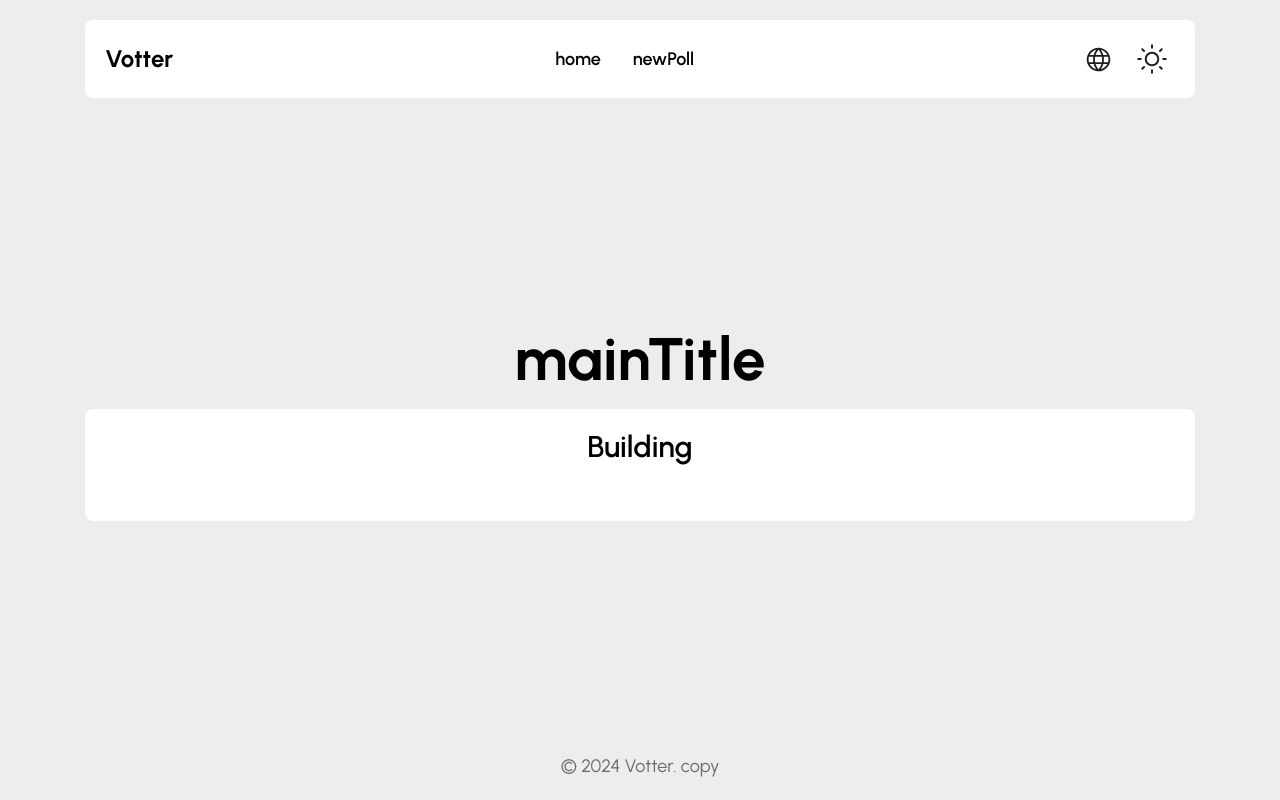
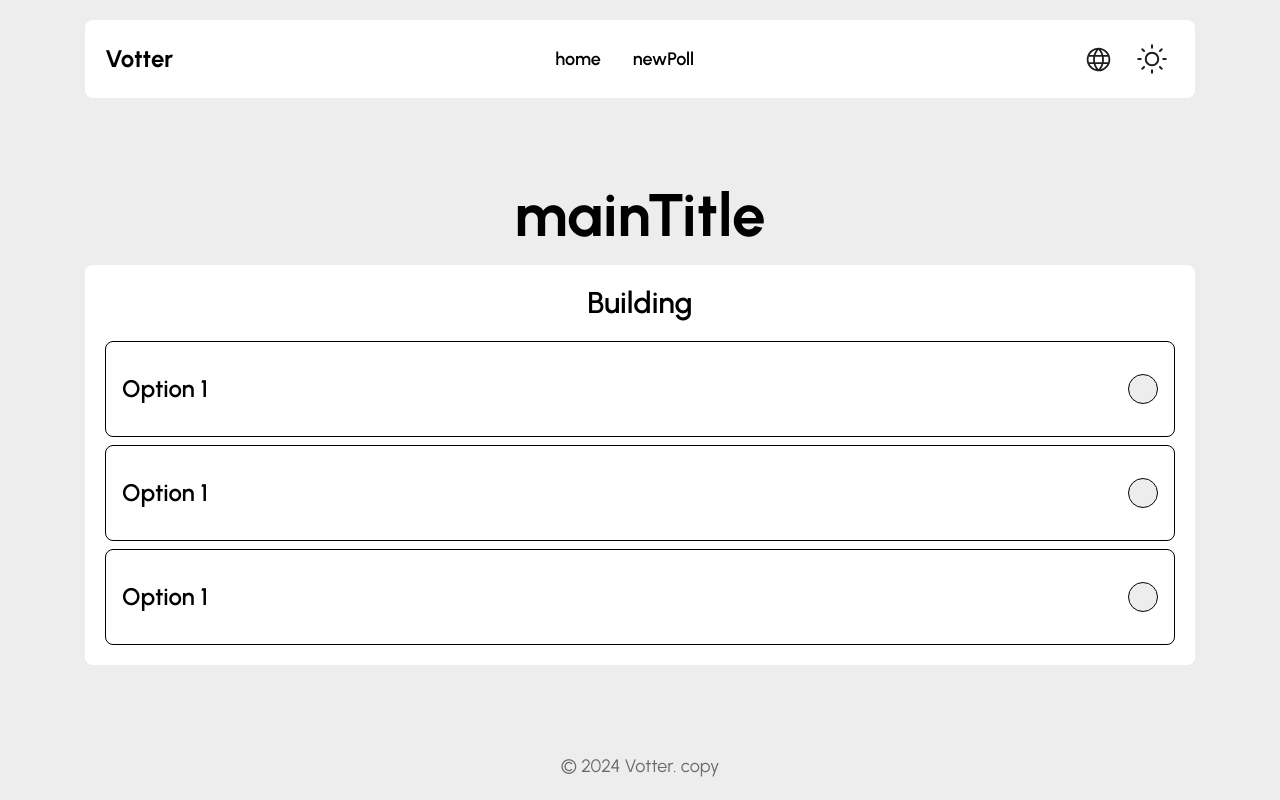
Before and after one commit to Guilherme-Matosoli/vooter-client, a Next.js app: page /en/poll/preview in a window 1280 px wide. Built offline with nearby package versions, Linux system fonts and the light colour scheme; what i18next-resources-to-backend would draw is missing.

Commit message:
:lipstick: style(components/Option): Enhance styling of `Option` component with improved layout and design.

```diff
--- a/src/components/Option/index.tsx
+++ b/src/components/Option/index.tsx
@@ -1,7 +1,15 @@
+import { Radio } from "../Radio";
 
 export function Option() {
   return (
-    <div>
+    <div className="w-full min-h-24 flex items-center justify-between border border-black
+                    rounded-lg p-4"
+    >
+      <span className="font-main font-semibold text-2xl">
+        Option 1
+      </span>
+
+      <Radio />
     </div>
   );
 };
```
